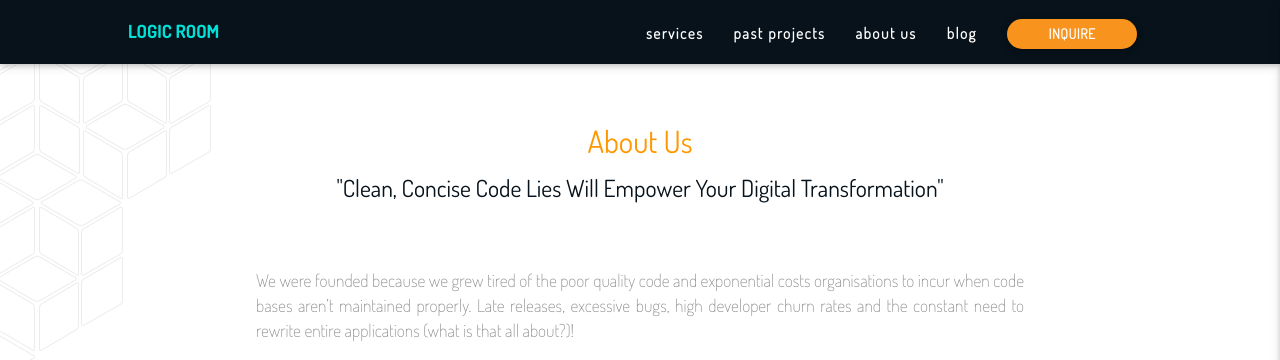
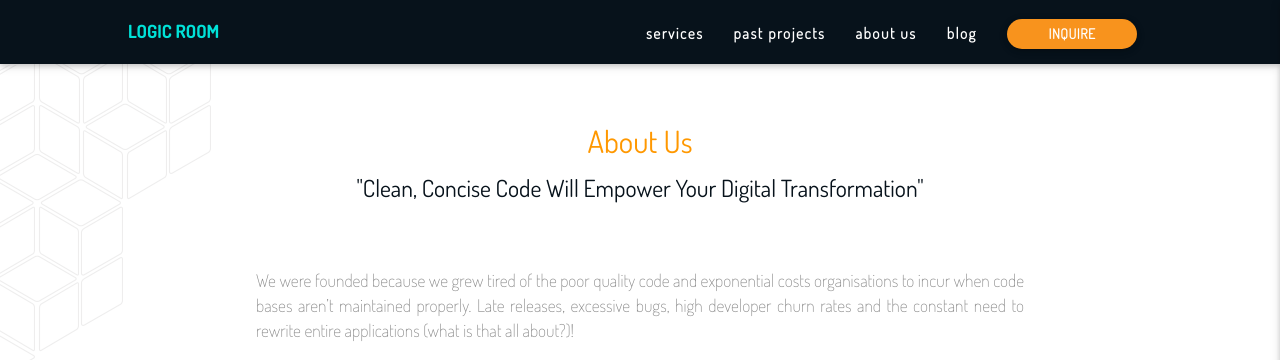
Before and after one commit to peterheard01/logic-room, a Jekyll site: the page built from about_us/index.html, in a window 1280 px wide and 1281 px high. Shown: the top 360 px of the window. Built offline with Jekyll 4.4.1, drawn with Linux system fonts in a browser that asks for light colours.

Commit message:
about us section

```diff
--- a/about_us/index.html
+++ b/about_us/index.html
@@ -13,7 +13,7 @@ layout: default
 
     <h1 class="title orange-text center">About Us</h1>
 
-    <h4 class="center">"Clean, Concise Code Lies Will Empower Your Digital Transformation"</h4>
+    <h4 class="center">"Clean, Concise Code Will Empower Your Digital Transformation"</h4>
 
     <br>
     <br>
```
